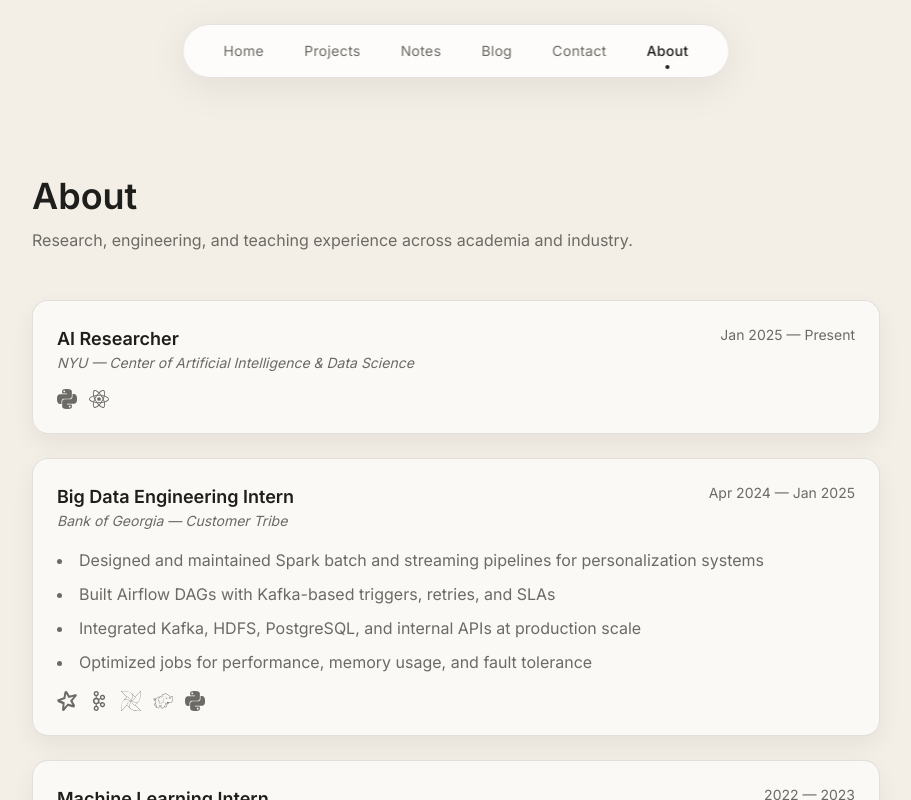
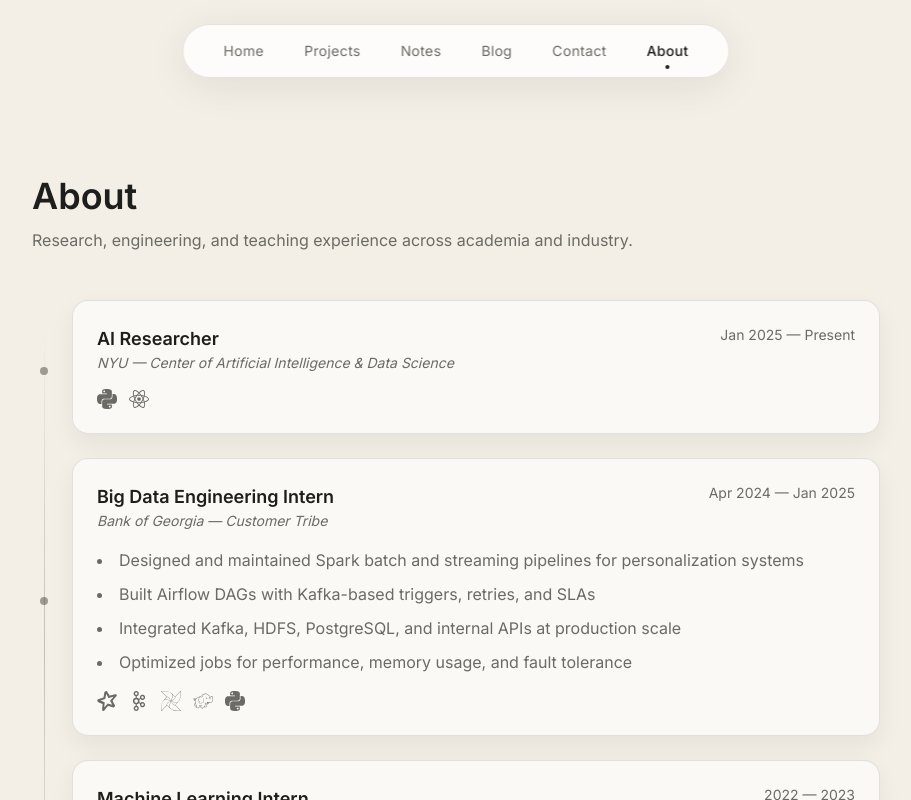
Before and after one commit to ZJashi/my-portfolio, a Next.js app: page /about in a window 1280 px wide. Shown: the top 800 px of the page, without its empty margins (184-1095 px from the left). Built offline with nearby package versions, Linux system fonts and the light colour scheme.

Commit message:
add line in about section

```diff
--- a/src/components/about/AboutSection.tsx
+++ b/src/components/about/AboutSection.tsx
@@ -1,5 +1,6 @@
 import { about } from "@/content/about.data";
 import { AboutItem } from "./AboutItem";
+import { Timeline } from "./Timeline";
 
 export function AboutSection() {
   return (
@@ -15,11 +16,11 @@ export function AboutSection() {
           </p>
         </header>
 
-        <div className="space-y-6">
+        <Timeline>
           {about.map((item) => (
             <AboutItem key={`${item.role}-${item.company}`} {...item} />
           ))}
-        </div>
+        </Timeline>
       </div>
     </section>
   );
--- /dev/null
+++ b/src/components/about/Timeline.tsx
@@ -0,0 +1,110 @@
+"use client";
+
+import { useRef, useState, useEffect, Children } from "react";
+import { motion, AnimatePresence } from "framer-motion";
+
+type Props = {
+  children: React.ReactNode;
+};
+
+export function Timeline({ children }: Props) {
+  const containerRef = useRef<HTMLDivElement>(null);
+  const itemRefs = useRef<(HTMLDivElement | null)[]>([]);
+  const [activeIndex, setActiveIndex] = useState<number | null>(null);
+  const [positions, setPositions] = useState<number[]>([]);
+
+  const childArray = Children.toArray(children);
+
+  useEffect(() => {
+    const updatePositions = () => {
+      if (!containerRef.current) return;
+
+      const containerRect = containerRef.current.getBoundingClientRect();
+      const newPositions = itemRefs.current.map((el) => {
+        if (!el) return 0;
+        const rect = el.getBoundingClientRect();
+        return rect.top + rect.height / 2 - containerRect.top;
+      });
+
+      setPositions(newPositions);
+    };
+
+    updatePositions();
+    window.addEventListener("resize", updatePositions);
+    return () => window.removeEventListener("resize", updatePositions);
+  }, [childArray.length]);
+
+  const activePosition = activeIndex !== null ? positions[activeIndex] : null;
+
+  return (
+    <div ref={containerRef} className="relative pl-10">
+      {/* Vertical line */}
+      <div className="absolute left-3 top-6 bottom-6 w-px bg-gradient-to-b from-transparent via-black/20 to-transparent" />
+
+      {/* Static node dots */}
+      {positions.map((pos, index) => (
+        <motion.div
+          key={index}
+          className="absolute left-3 -translate-x-1/2"
+          style={{ top: pos }}
+          initial={false}
+          animate={{
+            scale: activeIndex === index ? 0 : 1,
+            opacity: activeIndex === index ? 0 : 0.4,
+          }}
+          transition={{ duration: 0.2 }}
+        >
+          <div className="h-2 w-2 rounded-full bg-[var(--ink)]" />
+        </motion.div>
+      ))}
+
+      {/* Active tracking dot */}
+      <AnimatePresence>
+        {activePosition !== null && (
+          <motion.div
+            className="absolute left-3 -translate-x-1/2 z-10 pointer-events-none"
+            initial={{ opacity: 0, scale: 0.5 }}
+            animate={{
+              opacity: 1,
+              scale: 1,
+              top: activePosition,
+            }}
+            exit={{ opacity: 0, scale: 0.5 }}
+            transition={{
+              top: { type: "spring", stiffness: 300, damping: 30 },
+              opacity: { duration: 0.15 },
+              scale: { duration: 0.15 },
+            }}
+          >
+            {/* Glow effect */}
+            <motion.div
+              className="absolute -inset-4 rounded-full bg-[var(--ink)]/10"
+              animate={{ scale: [1, 1.2, 1] }}
+              transition={{ duration: 2, repeat: Infinity, ease: "easeInOut" }}
+            />
+            {/* Outer ring */}
+            <div className="absolute -inset-1.5 rounded-full border-2 border-[var(--ink)]/30 bg-[var(--bg-main)]" />
+            {/* Inner dot */}
+            <div className="relative h-3 w-3 rounded-full bg-[var(--ink)] shadow-lg" />
+          </motion.div>
+        )}
+      </AnimatePresence>
+
+      {/* Content */}
+      <div className="space-y-6">
+        {childArray.map((child, index) => (
+          <div
+            key={index}
+            ref={(el) => {
+              itemRefs.current[index] = el;
+            }}
+            onMouseEnter={() => setActiveIndex(index)}
+            onMouseLeave={() => setActiveIndex(null)}
+          >
+            {child}
+          </div>
+        ))}
+      </div>
+    </div>
+  );
+}
```
